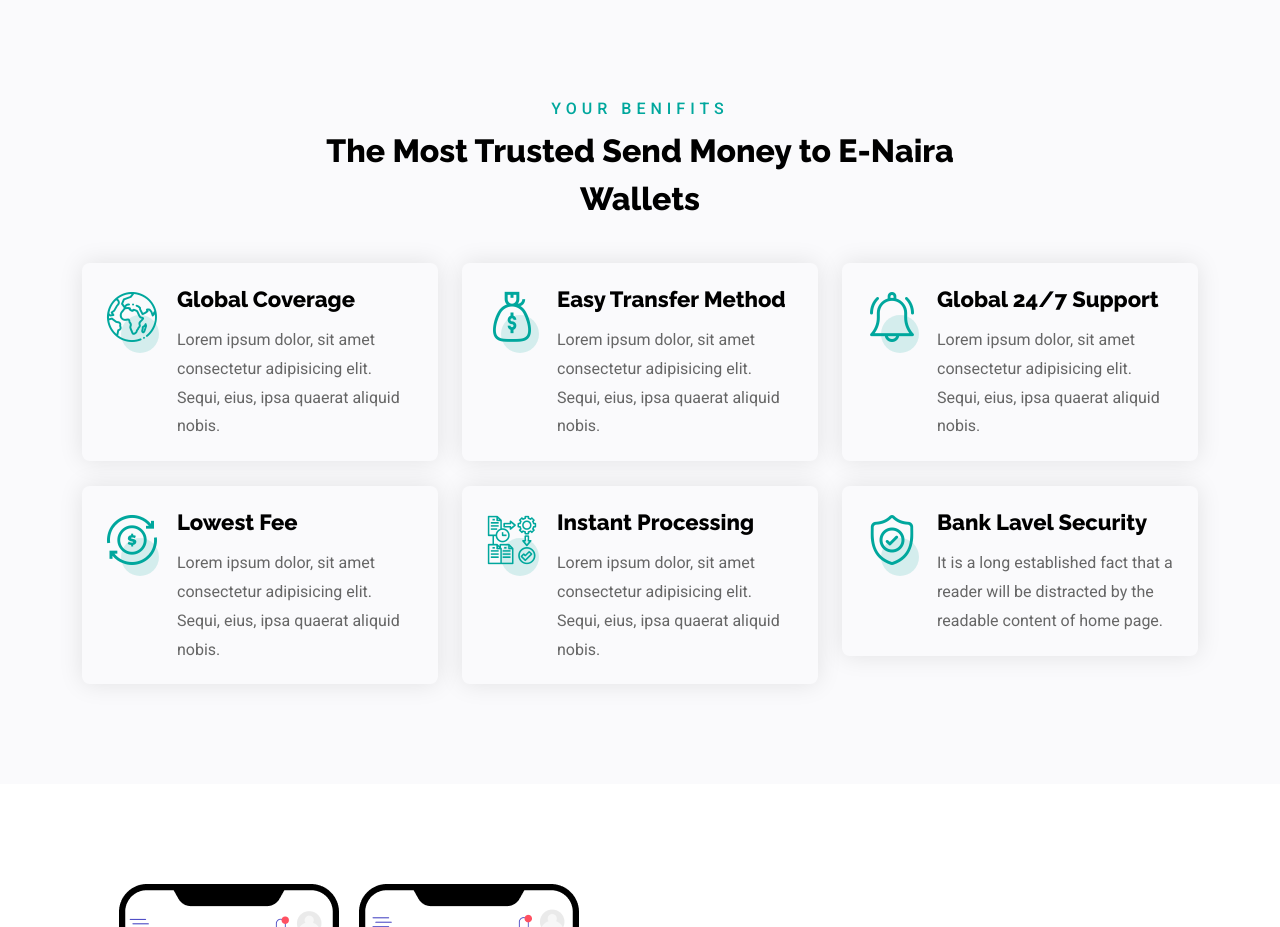
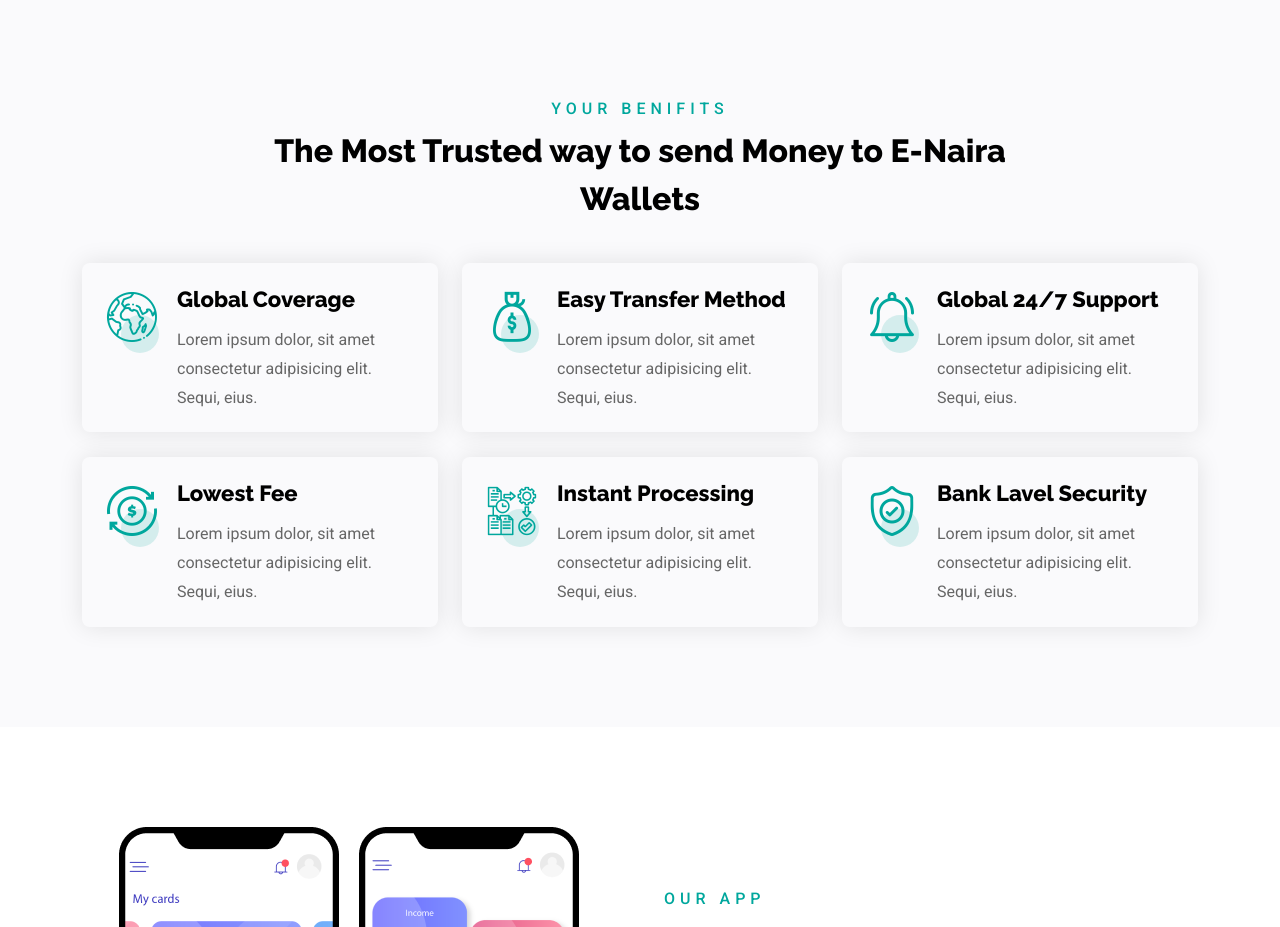
Before and after one commit to AthensDev/remitng-static, a plain HTML site: page index.html in a window 1280 px wide. Shown: the part 800-1727 px from the top of the page. Drawn offline with Linux system fonts and the light colour scheme; files whose address does not match are found by name.

Commit message:
clean up

```diff
--- a/index.html
+++ b/index.html
@@ -157,7 +157,7 @@
                     <div class="col-xl-8 offset-xl-2 col-lg-10 offset-lg-1">
                         <div class="section-title style1 text-center mb-40">
                             <span>YOUR BENIFITS</span>
-                            <h2>The Most Trusted Send Money to E-Naira Wallets</h2>
+                            <h2>The Most Trusted way to send Money to E-Naira Wallets</h2>
                         </div>
                     </div>
                 </div>
@@ -169,7 +169,7 @@
                             </div>
                             <div class="feature-info">
                                 <h3><a href="#">Global Coverage</a></h3>
-                                <p>Lorem ipsum dolor, sit amet consectetur adipisicing elit. Sequi, eius, ipsa quaerat aliquid nobis.</p>
+                                <p>Lorem ipsum dolor, sit amet consectetur adipisicing elit. Sequi, eius.</p>
                             </div>
                         </div>
                     </div>
@@ -180,7 +180,7 @@
                             </div>
                             <div class="feature-info">
                                 <h3><a href="#">Easy Transfer Method</a></h3>
-                                <p>Lorem ipsum dolor, sit amet consectetur adipisicing elit. Sequi, eius, ipsa quaerat aliquid nobis.</p>
+                                <p>Lorem ipsum dolor, sit amet consectetur adipisicing elit. Sequi, eius.</p>
                             </div>
                         </div>
                     </div>
@@ -191,7 +191,7 @@
                             </div>
                             <div class="feature-info">
                                 <h3><a href="#">Global 24/7 Support</a></h3>
-                                <p>Lorem ipsum dolor, sit amet consectetur adipisicing elit. Sequi, eius, ipsa quaerat aliquid nobis.</p>
+                                <p>Lorem ipsum dolor, sit amet consectetur adipisicing elit. Sequi, eius.</p>
                             </div>
                         </div>
                     </div>
@@ -202,7 +202,7 @@
                             </div>
                             <div class="feature-info">
                                 <h3><a href="#">Lowest Fee</a></h3>
-                                <p>Lorem ipsum dolor, sit amet consectetur adipisicing elit. Sequi, eius, ipsa quaerat aliquid nobis.</p>
+                                <p>Lorem ipsum dolor, sit amet consectetur adipisicing elit. Sequi, eius.</p>
                             </div>
                         </div>
                     </div>
@@ -213,7 +213,7 @@
                             </div>
                             <div class="feature-info">
                                 <h3><a href="#">Instant Processing</a></h3>
-                                <p>Lorem ipsum dolor, sit amet consectetur adipisicing elit. Sequi, eius, ipsa quaerat aliquid nobis.</p>
+                                <p>Lorem ipsum dolor, sit amet consectetur adipisicing elit. Sequi, eius.</p>
                             </div>
                         </div>
                     </div>
@@ -224,7 +224,7 @@
                             </div>
                             <div class="feature-info">
                                 <h3><a href="#">Bank Lavel Security</a></h3>
-                                <p>It is a long established fact that a reader will be distracted by the readable content of home page.</p>
+                                <p>Lorem ipsum dolor, sit amet consectetur adipisicing elit. Sequi, eius.</p>
                             </div>
                         </div>
                     </div>
```
